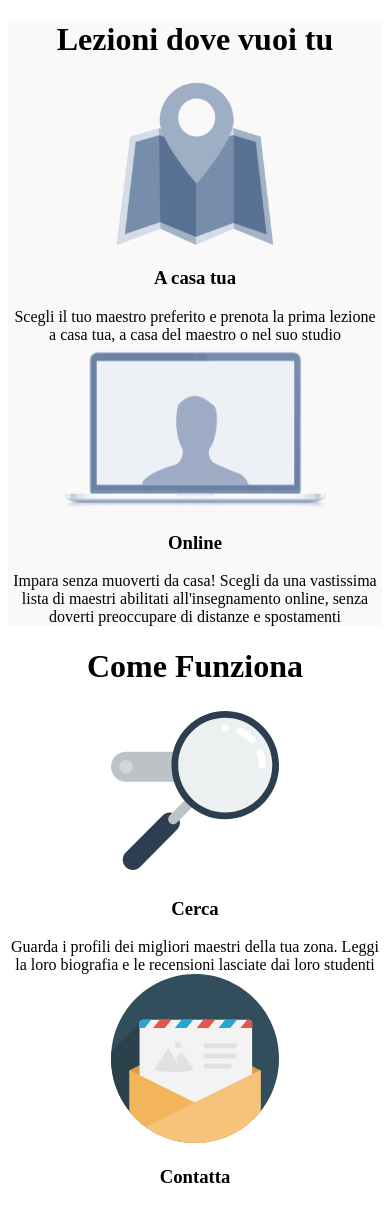
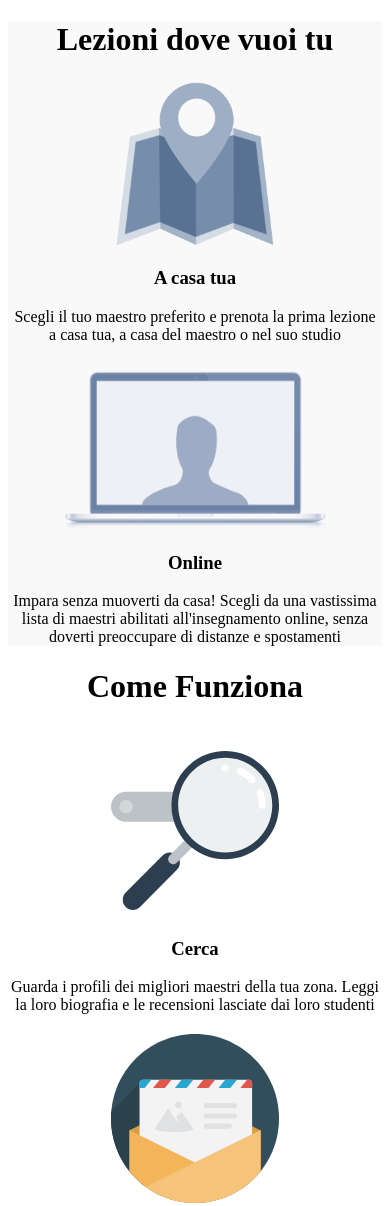
Before and after one commit to davidemvf/html-css-resp-wannabe, a plain HTML site: page index.html in a window 390 px wide. Shown: the top 1206 px of the page. Drawn offline with Linux system fonts and the light colour scheme.

Commit message:
Completato

```diff
--- a/style.css
+++ b/style.css
@@ -82,19 +82,20 @@ img{
   /* BLOCCO LEZIONI */
   #lezioni .row > .left, #lezioni .row > .right{
     width: 100%;
-    /* float: left; */
+    float: none;
   }
 
   /* BLOCCO STEPS */
   #steps .row > .left,
   #steps .row > .central,
   #steps .row > .right{
-    /* float: left; */
+    float: none;
     width: 100%;
   }
 
   img{
     height: 20vh;
+    margin-top: 20px;
   }
 
 }
```
